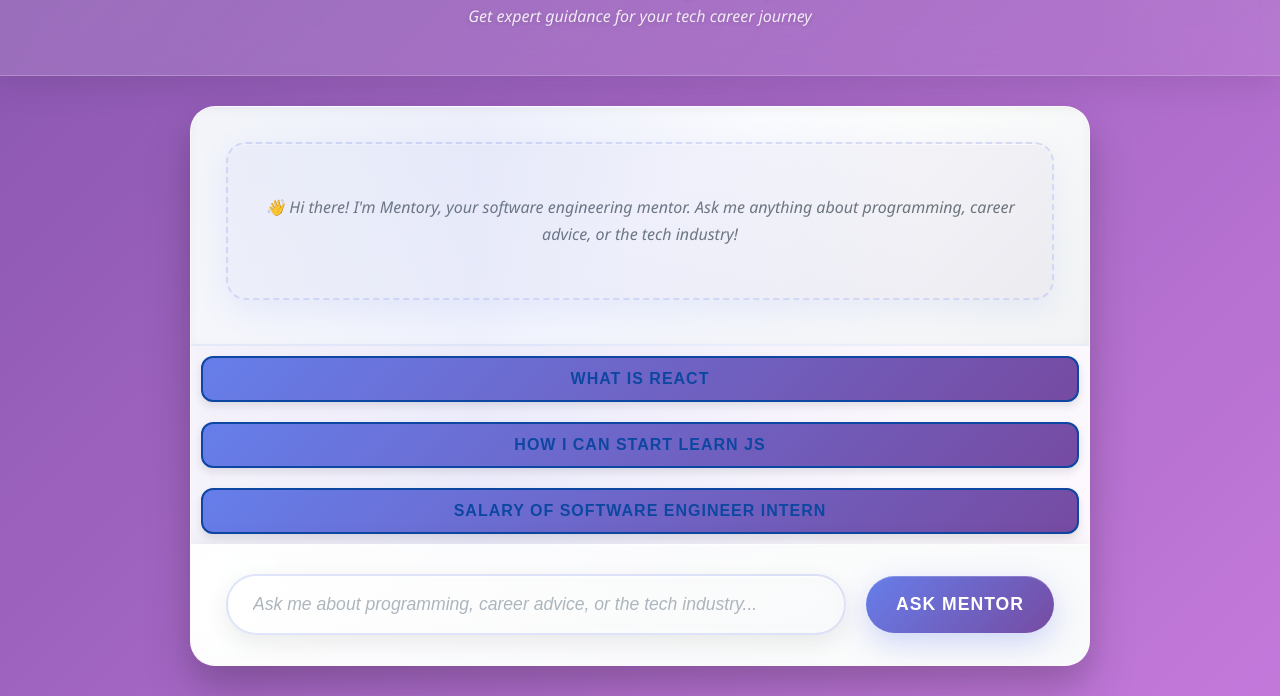
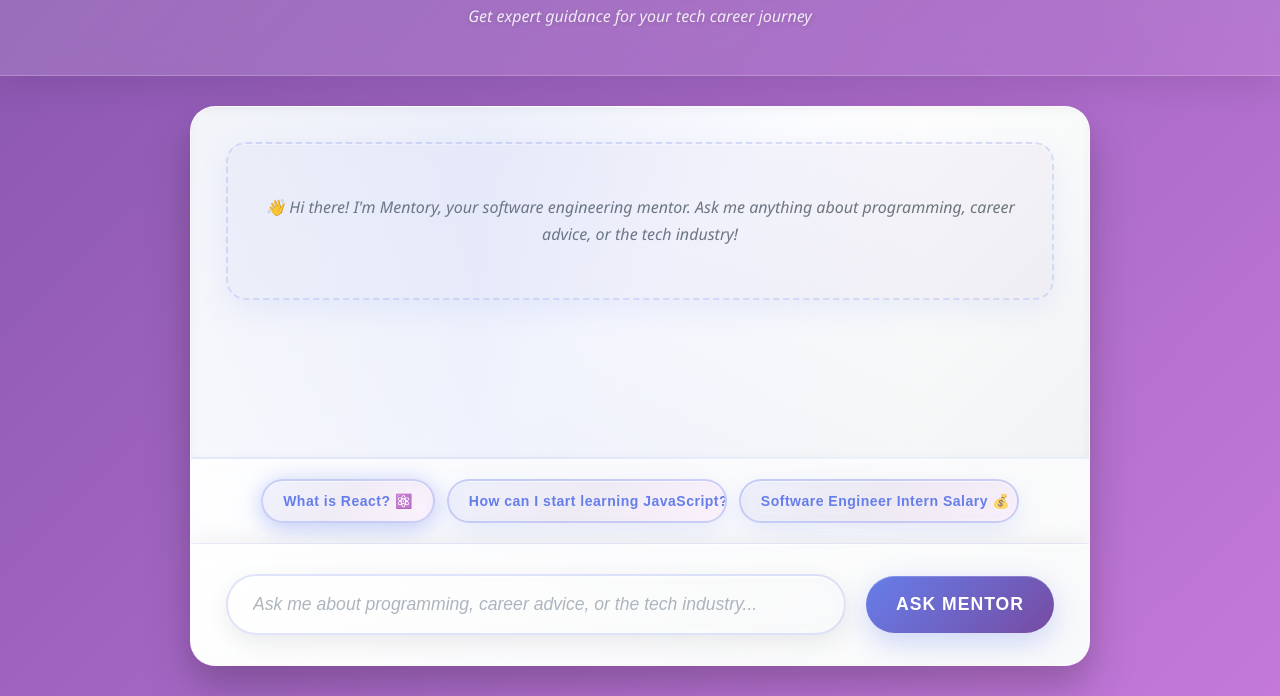
Before and after one commit to uvindux/ChatBot-For-career-Guidance, a plain HTML site: page index.html in a window 1280 px wide. Shown: the part 162-858 px from the top of the page. Drawn offline with Linux system fonts and the light colour scheme.

Commit message:
changed faq buttons

```diff
--- a/index.html
+++ b/index.html
@@ -1,15 +1,12 @@
 <!DOCTYPE html>
 <html lang="en">
-
 <head>
     <meta charset="UTF-8">
     <meta name="viewport" content="width=device-width, initial-scale=1.0">
     <title>Mentory - Your Software Engineering Mentor</title>
     <link rel="stylesheet" href="style.css">
-          <script src="script.js"></script>
     <script src="https://cdn.jsdelivr.net/npm/marked/lib/marked.umd.js"></script>
 </head>
-
 <body>
     <div class="header">
         <h1>🎓 Mentory</h1>
@@ -18,27 +15,27 @@
     </div>
 
     <div class="chat-container">
+        <div id="response"></div>
 
-                    <div id="response"></div>
-                    <button onclick="sendText(this)"id="FAQ">What is react</button>
-                    <button onclick="sendText(this)" id="FAQ">How i can start learn js</button>
-                    <button onclick="sendText(this)" id="FAQ">Salary of software engineer intern</button>
-
-
+        <!-- FAQ Buttons Container -->
+        <div class="faq-container">
+            <button onclick="sendText(this)" id="FAQ">What is React?</button>
+            <button onclick="sendText(this)" id="FAQ">How can I start learning JavaScript?</button>
+            <button onclick="sendText(this)" id="FAQ">Software Engineer Intern Salary</button>
+        </div>
 
         <div class="input-section">
             <input type="text" id="UserInput"
                    placeholder="Ask me about programming, career advice, or the tech industry...">
-                              <button onclick="sendText()">Ask Mentor</button>
+            <button onclick="sendText()" class="askmentor">Ask Mentor</button>
         </div>
     </div>
-
-
 
     <div id="spinner" style="display: none;">
         <div class="loader"></div>
         <p><em>⏳ Your mentor is thinking...</em></p>
     </div>
+
+    <script src="script.js"></script>
 </body>
-
 </html>
--- a/style.css
+++ b/style.css
@@ -76,32 +76,169 @@ body {
   position: relative;
   z-index: 1;
 }
-  #FAQ {
-    background-color: #e3f2fd;
-    color: #0d47a1;
-    border: 2px solid #0d47a1;
-    padding: 12px 24px;
-    border-radius: 12px;
-    font-size: 16px;
-    font-weight: 600;
-    cursor: pointer;
-    transition: all 0.3s ease;
-    box-shadow: 0 4px 8px rgba(0, 0, 0, 0.1);
-    margin: 10px;
+ /* FAQ Button Styles - Replace your existing .faq-button styles with this */
+
+.faq-container {
+  display: flex;
+  flex-wrap: wrap;
+  gap: 12px;
+  justify-content: center;
+  padding: 20px 35px;
+  background: linear-gradient(135deg, rgba(255,255,255,0.8) 0%, rgba(248,249,250,0.8) 100%);
+  backdrop-filter: blur(10px);
+  border-bottom: 1px solid rgba(102, 126, 234, 0.1);
+  box-shadow: inset 0 1px 0 rgba(255,255,255,0.5);
+}
+
+#FAQ, .faq-button {
+  background: linear-gradient(135deg, rgba(102, 126, 234, 0.1) 0%, rgba(118, 75, 162, 0.1) 50%, rgba(240, 147, 251, 0.1) 100%);
+  color: #667eea;
+  border: 2px solid rgba(102, 126, 234, 0.3);
+  padding: 12px 20px;
+  margin: 0;
+  border-radius: 25px;
+  font-size: 14px;
+  font-weight: 600;
+  cursor: pointer;
+  transition: all 0.4s cubic-bezier(0.4, 0, 0.2, 1);
+  white-space: nowrap;
+  min-width: auto;
+  max-width: 280px;
+  text-align: center;
+  position: relative;
+  overflow: hidden;
+  backdrop-filter: blur(10px);
+  box-shadow:
+    0 8px 25px rgba(102, 126, 234, 0.15),
+    inset 0 1px 0 rgba(255,255,255,0.6);
+  text-transform: none;
+  letter-spacing: 0.5px;
+}
+
+#FAQ::before, .faq-button::before {
+  content: '';
+  position: absolute;
+  top: 0;
+  left: -100%;
+  width: 100%;
+  height: 100%;
+  background: linear-gradient(90deg, transparent, rgba(102, 126, 234, 0.1), transparent);
+  transition: left 0.5s ease;
+}
+
+#FAQ:hover, .faq-button:hover {
+  background: linear-gradient(135deg, #667eea 0%, #764ba2 50%, #f093fb 100%);
+  color: #ffffff;
+  border-color: rgba(102, 126, 234, 0.8);
+  transform: translateY(-3px) scale(1.02);
+  box-shadow:
+    0 15px 35px rgba(102, 126, 234, 0.3),
+    0 5px 15px rgba(102, 126, 234, 0.2),
+    inset 0 1px 0 rgba(255,255,255,0.3);
+  text-shadow: 0 1px 3px rgba(0,0,0,0.2);
+}
+
+#FAQ:hover::before, .faq-button:hover::before {
+  left: 100%;
+}
+
+#FAQ:active, .faq-button:active {
+  transform: translateY(-1px) scale(1.01);
+  box-shadow:
+    0 8px 20px rgba(102, 126, 234, 0.2),
+    inset 0 1px 0 rgba(255,255,255,0.2);
+}
+
+/* Add some icons to make buttons more attractive */
+#FAQ:nth-child(1)::after {
+  content: " ⚛️";
+  opacity: 0.7;
+}
+
+#FAQ:nth-child(2)::after {
+  content: " 📚";
+  opacity: 0.7;
+}
+
+#FAQ:nth-child(3)::after {
+  content: " 💰";
+  opacity: 0.7;
+}
+
+/* Responsive design for FAQ buttons */
+@media (max-width: 768px) {
+  .faq-container {
+    padding: 15px 25px;
+    gap: 10px;
   }
 
-  #FAQ:hover {
-    background-color: #0d47a1;
-    color: white;
-    transform: scale(1.05);
-    box-shadow: 0 6px 12px rgba(0, 0, 0, 0.2);
+  #FAQ, .faq-button {
+    font-size: 13px;
+    padding: 10px 16px;
+    max-width: 240px;
+  }
+}
+
+@media (max-width: 480px) {
+  .faq-container {
+    padding: 15px 20px;
+    gap: 8px;
   }
 
-  #FAQ:active {
-    transform: scale(0.98);
-    box-shadow: 0 2px 4px rgba(0, 0, 0, 0.3);
+  #FAQ, .faq-button {
+    font-size: 12px;
+    padding: 8px 14px;
+    max-width: 200px;
+    flex: 1;
+    min-width: 140px;
   }
+}
 
+/* Animation for FAQ container */
+@keyframes fadeInDown {
+  from {
+    opacity: 0;
+    transform: translateY(-20px);
+  }
+  to {
+    opacity: 1;
+    transform: translateY(0);
+  }
+}
+
+.faq-container {
+  animation: fadeInDown 0.6s ease-out 0.3s both;
+}
+
+/* Pulse animation for FAQ buttons when page loads */
+@keyframes pulseGlow {
+  0%, 100% {
+    box-shadow:
+      0 8px 25px rgba(102, 126, 234, 0.15),
+      inset 0 1px 0 rgba(255,255,255,0.6);
+  }
+  50% {
+    box-shadow:
+      0 8px 25px rgba(102, 126, 234, 0.25),
+      0 0 20px rgba(102, 126, 234, 0.2),
+      inset 0 1px 0 rgba(255,255,255,0.6);
+  }
+}
+
+#FAQ:nth-child(1) {
+  animation: pulseGlow 2s ease-in-out infinite;
+  animation-delay: 0.5s;
+}
+
+#FAQ:nth-child(2) {
+  animation: pulseGlow 2s ease-in-out infinite;
+  animation-delay: 0.7s;
+}
+
+#FAQ:nth-child(3) {
+  animation: pulseGlow 2s ease-in-out infinite;
+  animation-delay: 0.9s;
+}
 .header .tagline {
   font-size: 1rem;
   opacity: 0.85;
```
Lines whose indentation alone changed are shown as unchanged.
